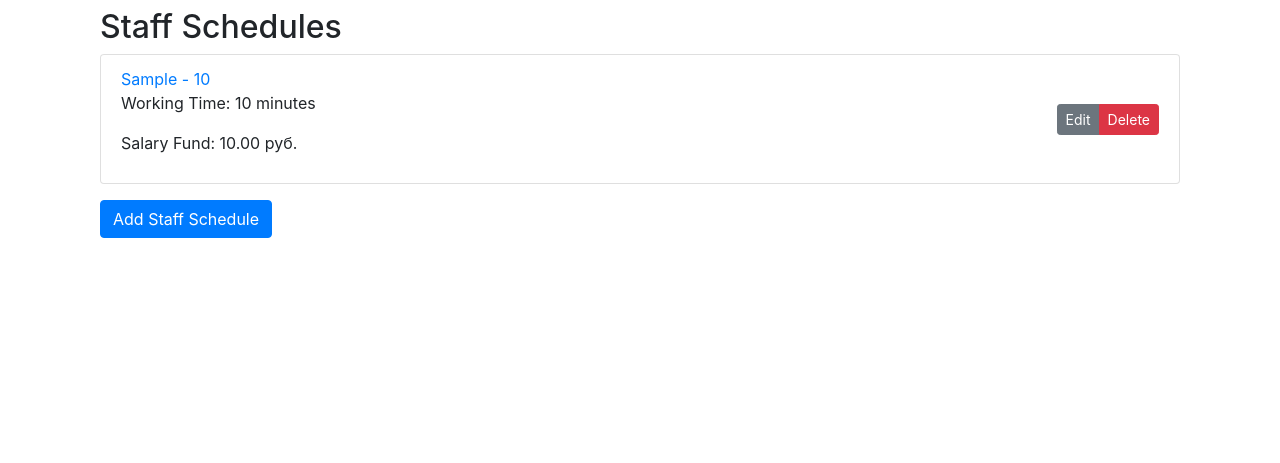
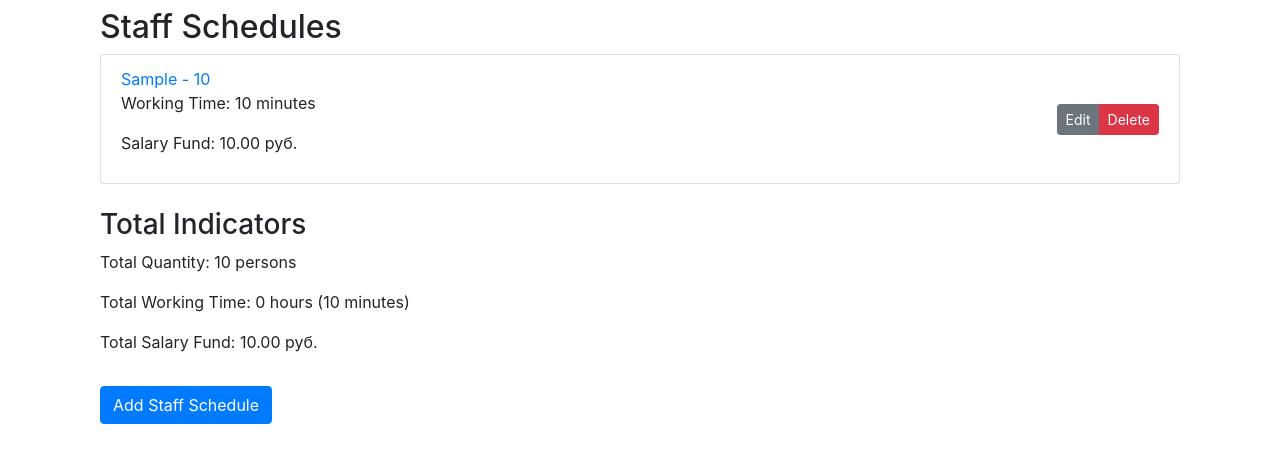
Before and after one commit to Sergey-Pashkov/MB5.2, a Django app: page /accounting/staff-schedule/ in a window 1280 px wide. Shown: the part 200-663 px from the top of the page. Run offline with Django 5.2, Linux system fonts and the light colour scheme; a user stored in the database is signed in; tables that the repository leaves empty hold one stand-in row (values such as "Sample post"); some libraries are stand-ins or nearby versions.

Commit message:
Добавлены итоги в штатное расписание

```diff
--- a/Home_button/Accounting_button/templates/Accounting_button/staff_schedule_list.html
+++ b/Home_button/Accounting_button/templates/Accounting_button/staff_schedule_list.html
@@ -26,6 +26,12 @@
             </li>
         {% endfor %}
     </ul>
+    <div class="mt-4">
+        <h3>Total Indicators</h3>
+        <p>Total Quantity: {{ total_quantity }} persons</p>
+        <p>Total Working Time: {{ total_working_time_hours }} hours ({{ total_working_time_minutes }} minutes)</p>
+        <p>Total Salary Fund: {{ total_salary_fund }} руб.</p>
+    </div>
     {% if user.user_type == 'owner' %}
         <a href="{% url 'staff_schedule_create' %}" class="btn btn-primary mt-3">Add Staff Schedule</a>
     {% endif %}
--- a/Home_button/Accounting_button/views.py
+++ b/Home_button/Accounting_button/views.py
@@ -181,10 +181,27 @@ class TariffDirectoryDeleteView(DeleteView):
 
 
 # Список всего штатного расписания
+from django.shortcuts import render
+from django.views.generic import ListView
+from .models import StaffSchedule
+
 @method_decorator(owner_or_organizer_required, name='dispatch')
 class StaffScheduleListView(ListView):
     model = StaffSchedule
     template_name = 'Accounting_button/staff_schedule_list.html'  # Исправлено
+
+    def get_context_data(self, **kwargs):
+        context = super().get_context_data(**kwargs)
+        total_quantity = sum(schedule.quantity for schedule in self.object_list)
+        total_working_time_minutes = sum(schedule.total_working_time for schedule in self.object_list)
+        total_salary_fund = sum(schedule.total_salary_fund for schedule in self.object_list)
+        total_working_time_hours = total_working_time_minutes // 60
+        context['total_quantity'] = total_quantity
+        context['total_working_time_minutes'] = total_working_time_minutes
+        context['total_working_time_hours'] = total_working_time_hours
+        context['total_salary_fund'] = total_salary_fund
+        return context
+
 
 # Детали конкретного штатного расписания
 @method_decorator(owner_or_organizer_required, name='dispatch')
```
